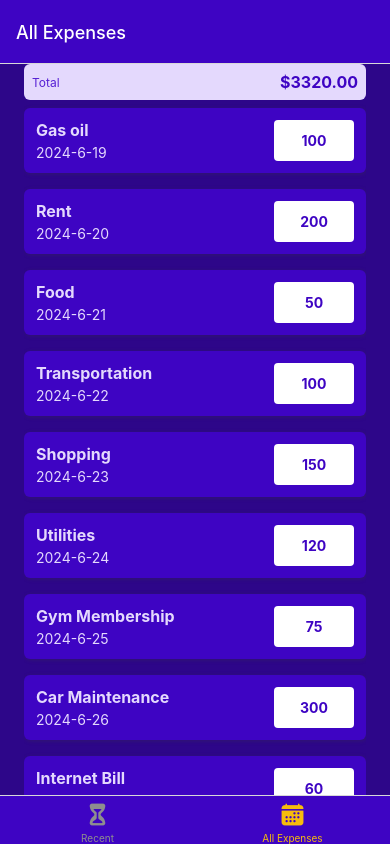
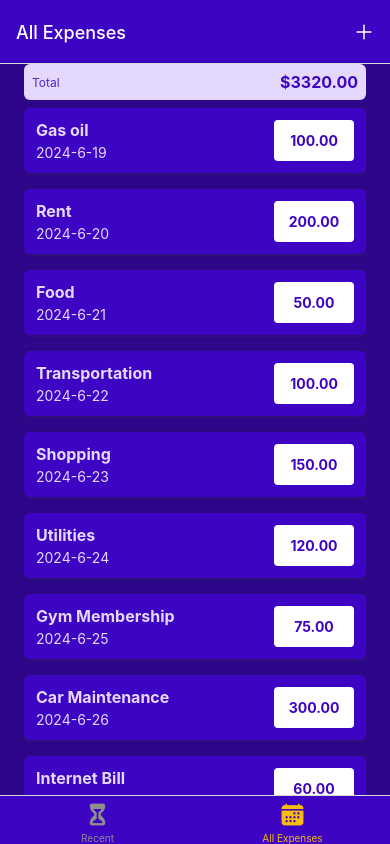
Before and after one commit to anjiri1684/expense-tracker-react-native-app, a React Native app: screen /AllExpenses in a window 390 px wide. Built offline with nearby package versions, Linux system fonts and the light colour scheme.

Commit message:
"Added IconButton component, modified App.js and ExpenseItem.js to include navigation and styling changes, and updated ManageExpense.js to handle editing and deleting expenses"

```diff
--- a/App.js
+++ b/App.js
@@ -8,6 +8,7 @@ import AllExpenses from "./screens/AllExpenses";
 import { StyleSheet } from "react-native";
 import { GlobalStyles } from "./constants/styles";
 import { Ionicons } from "@expo/vector-icons";
+import IconButton from "./components/ui/IconButton";
 
 const Stack = createNativeStackNavigator();
 const BottomTabs = createBottomTabNavigator();
@@ -15,12 +16,22 @@ const BottomTabs = createBottomTabNavigator();
 function ExpensesOverview() {
   return (
     <BottomTabs.Navigator
-      screenOptions={{
+      screenOptions={({ navigation }) => ({
         headerStyle: { backgroundColor: GlobalStyles.colors.primary500 },
         headerTintColor: "white",
         tabBarStyle: { backgroundColor: GlobalStyles.colors.primary500 },
         tabBarActiveTintColor: GlobalStyles.colors.accent500,
-      }}
+        headerRight: () => (
+          <IconButton
+            icon="add"
+            size={24}
+            color="#fff"
+            onPress={() => {
+              navigation.navigate("ManageExpense");
+            }}
+          />
+        ),
+      })}
     >
       <BottomTabs.Screen
         name="RecentExpenses"
@@ -53,13 +64,25 @@ function App() {
     <>
       <StatusBar style="light" />
       <NavigationContainer>
-        <Stack.Navigator>
+        <Stack.Navigator
+          screenOptions={{
+            headerStyle: { backgroundColor: GlobalStyles.colors.primary500 },
+            headerTintColor: "white",
+          }}
+        >
           <Stack.Screen
             name="ExpensesOverview"
             component={ExpensesOverview}
             options={{ headerShown: false }}
           />
-          <Stack.Screen name="ManageExpense" component={ManageExpense} />
+          <Stack.Screen
+            name="ManageExpense"
+            component={ManageExpense}
+            options={{
+              title: "Manage Expense",
+              presentation: "modal",
+            }}
+          />
         </Stack.Navigator>
       </NavigationContainer>
     </>
--- a/components/ExpensesOutput/ExpenseItem.js
+++ b/components/ExpensesOutput/ExpenseItem.js
@@ -2,10 +2,22 @@ import { Pressable, StyleSheet, Text, View } from "react-native";
 
 import { GlobalStyles } from "../../constants/styles";
 import { getFormattedDate } from "../../util/data";
+import { useNavigation } from "@react-navigation/native";
 
-function ExpenseItem({ description, amount, date }) {
+function ExpenseItem({ id, description, amount, date }) {
+  const navigation = useNavigation();
+
+  function expensePressHandler() {
+    navigation.navigate("ManageExpense", {
+      expenseId: id,
+    });
+  }
+
   return (
-    <Pressable>
+    <Pressable
+      onPress={expensePressHandler}
+      style={({ pressed }) => pressed && styles.pressed}
+    >
       <View style={styles.expenseItem}>
         <View>
           <Text style={[styles.textBase, styles.description]}>
@@ -14,7 +26,7 @@ function ExpenseItem({ description, amount, date }) {
           <Text style={styles.textBase}>{getFormattedDate(date)}</Text>
         </View>
         <View style={styles.amountContainer}>
-          <Text style={styles.amount}>{amount}</Text>
+          <Text style={styles.amount}>{amount.toFixed(2)}</Text>
         </View>
       </View>
     </Pressable>
@@ -24,6 +36,9 @@ function ExpenseItem({ description, amount, date }) {
 export default ExpenseItem;
 
 const styles = StyleSheet.create({
+  pressed: {
+    opacity: 0.75,
+  },
   expenseItem: {
     padding: 12,
     marginVertical: 8,
--- /dev/null
+++ b/components/ui/IconButton.js
@@ -0,0 +1,29 @@
+import { Pressable, StyleSheet, View } from "react-native";
+import { Ionicons } from "@expo/vector-icons";
+
+function IconButton({ icon, size, color, onPress }) {
+  return (
+    <Pressable
+      onPress={onPress}
+      style={({ pressed }) => pressed && styles.pressed}
+    >
+      <View style={styles.buttonContainer}>
+        <Ionicons name={icon} size={size} color={color} />
+      </View>
+    </Pressable>
+  );
+}
+
+export default IconButton;
+
+const styles = StyleSheet.create({
+  buttonContainer: {
+    borderRadius: 24,
+    padding: 6,
+    marginHorizontal: 8,
+    marginVertical: 2,
+  },
+  pressed: {
+    opacity: 0.75,
+  },
+});
--- a/screens/ManageExpense.js
+++ b/screens/ManageExpense.js
@@ -1,7 +1,52 @@
-import { Text } from "react-native";
+import { StyleSheet, View } from "react-native";
 
-function ManageExpense() {
-  return <Text>Manage Expenses screen</Text>;
+import { useLayoutEffect } from "react";
+import IconButton from "../components/ui/IconButton";
+import { GlobalStyles } from "../constants/styles";
+
+function ManageExpense({ route, navigation }) {
+  const editedExpenseId = route.params?.expenseId;
+  const isEditing = !!editedExpenseId;
+
+  useLayoutEffect(() => {
+    navigation.setOptions({
+      title: isEditing ? "Edit Expense" : "Add Expense",
+    });
+  }, [navigation, isEditing]);
+
+  function deleteExpenseHandler() {
+    alert("Deletes");
+  }
+
+  return (
+    <View style={styles.container}>
+      {isEditing && (
+        <View style={styles.deleteContainer}>
+          <IconButton
+            icon="trash"
+            color={GlobalStyles.colors.error500}
+            size={36}
+            onPress={deleteExpenseHandler}
+          />
+        </View>
+      )}
+    </View>
+  );
 }
 
 export default ManageExpense;
+
+const styles = StyleSheet.create({
+  container: {
+    flex: 1,
+    padding: 24,
+    backgroundColor: GlobalStyles.colors.primary800,
+  },
+  deleteContainer: {
+    marginTop: 16,
+    paddingTop: 8,
+    borderTopWidth: 2,
+    borderTopColor: GlobalStyles.colors.primary200,
+    alignItems: "center",
+  },
+});
```
Also changed, not shown: components/ui/Button.js (added, +42 -0 lines).
